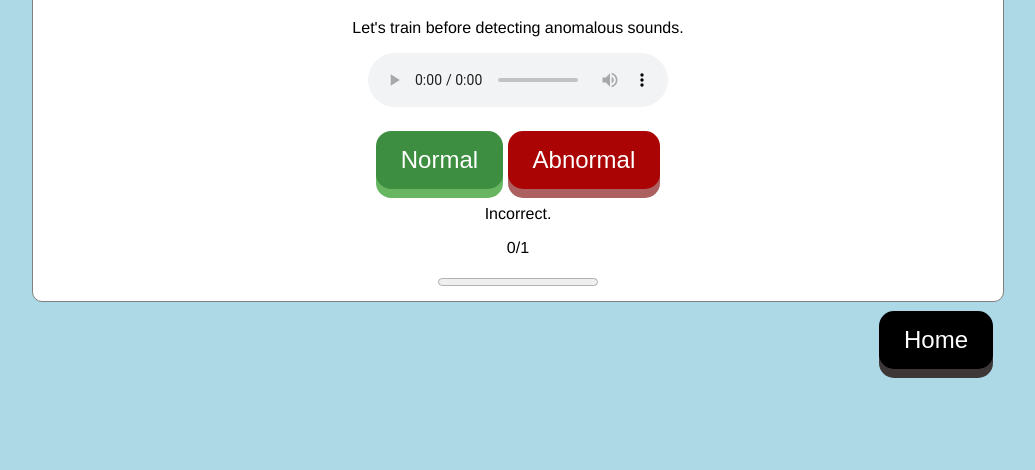
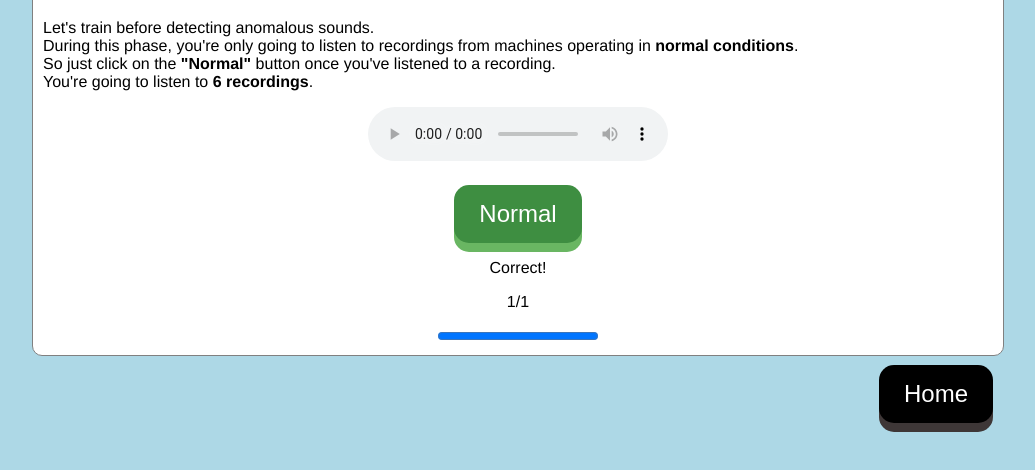
Before and after one commit to jmpion/jmpion.github.io, a website: page training_phase.html in a window 1280 px wide. Both pictures are taken after a click on the button "Normal". Shown: the part 204-674 px from the top of the page, without its empty margins (122-1157 px from the left). Drawn offline with Linux system fonts and the light colour scheme.

Commit message:
Training phase modified (unsupervised mode)

```diff
--- a/js/one-audio-scripts.js
+++ b/js/one-audio-scripts.js
@@ -1,13 +1,15 @@
-function setupSound(sound) {
+function setupSound(sound, healthCondition) {
+    healthCondition = healthCondition || '';
     const randomI = Math.floor(Math.random() * NB_FILES_IN_EACH_DIR);
     const soundId = randomI.toString().padStart(8, '0');
+    if (healthCondition == '') {
         const randomHealthValue = Math.random();
-    var healthCondition = "";
         if (randomHealthValue < 0.5) {
             healthCondition = 'normal';
         }
         else {
             healthCondition = 'abnormal';
+        }
     }
     var src = `sounds/${level_global}/${healthCondition}/${soundId}.wav`;
     console.log(src);
@@ -16,7 +18,8 @@ function setupSound(sound) {
     return [healthCondition, src];
 }
 
-function loadSoundBlock () {
+function loadSoundBlock (healthCondition) {
+    healthCondition = healthCondition || '';
     const sound = document.createElement("audio");
     sound.controls = 'controls';
     sound.type = 'audio/wav';
@@ -24,12 +27,13 @@ function loadSoundBlock () {
     const randomI = Math.floor(Math.random() * NB_FILES_IN_EACH_DIR);
     const soundId = randomI.toString().padStart(8, '0');
     const randomHealthValue = Math.random();
-    var healthCondition = "";
+    if (healthCondition == '') {
         if (randomHealthValue < 0.5) {
             healthCondition = 'normal';
         }
         else {
             healthCondition = 'abnormal';
+        }
     }
     sound.src = `sounds/${level_global}/${healthCondition}/${soundId}.wav`;
     const soundBlock = document.getElementById('soundBlock');
@@ -37,7 +41,8 @@ function loadSoundBlock () {
     soundBlock.appendChild(sound);
 }
 
-function computeResult (predHealthCondition) {
+function computeResult (predHealthCondition, healthCondition) {
+    healthCondition = healthCondition || '';
     const trueHealthCondition = document.getElementById("sound").getAttribute('health');
     var soundId = document.getElementById("sound").src
     soundId = soundId.substring(soundId.lastIndexOf('/') + 1);
@@ -59,12 +64,11 @@ function computeResult (predHealthCondition) {
     if (url.substring(url.length - 9, url.length) != 'game.html' & numberOfTrials == NB_TRAINING_SAMPLES) {
         document.getElementById("training_on").style.display = "none";
         document.getElementById("ready").style.display = "block";
-        // goToPage('game.html');
+        document.getElementById("welcome").innerHTML = "Now that you're trained, it's time to test your skills!";
     }
     // Changing the sound source and thus health
     var sound = document.getElementById("sound");
-    setupSound(sound);
-    var setup = setupSound(sound);
+    var setup = setupSound(sound, healthCondition);
     var health = setup[0];
     var src = setup[1];
     document.getElementById("sound").setAttribute("health", health);
--- a/training_phase.html
+++ b/training_phase.html
@@ -21,8 +21,14 @@
 
     <center>
         <h1>Anomalous sounds test</h1>
-        <p id="welcome">Let's train before detecting anomalous sounds.</p>
     </center>
+        <p id="welcome">
+            Let's train before detecting anomalous sounds.
+            <br> During this phase, you're only going to listen to recordings from machines operating in <strong>normal conditions</strong>.
+            <br> So just click on the <strong>"Normal"</strong> button once you've listened to a recording.
+            <br> You're going to listen to <strong>6 recordings</strong>.
+        </p>
+
 
     <center>
     <div id="ready">
@@ -37,8 +43,7 @@
         </div>
 
         <div>
-            <button id="normal" class='normal' onclick="computeResult('normal')">Normal</button>
-            <button id="normal" class='abnormal' onclick="computeResult('abnormal')">Abnormal</button>
+            <button id="normal" class='normal' onclick="computeResult('normal', 'normal')">Normal</button>
         </div>
 
         <div id="result">
@@ -51,7 +56,7 @@
     <progress id="progressBar" max="2" value="1"></progress>
     </center>
     <script>
-        loadSoundBlock();
+        loadSoundBlock("normal");
     </script>
     <button class="homeButton" onclick="goToPage('index.html')" style="float: right;">Home</button>
     </div> <!--Close main div-->
```
Lines whose indentation alone changed are shown as unchanged.
